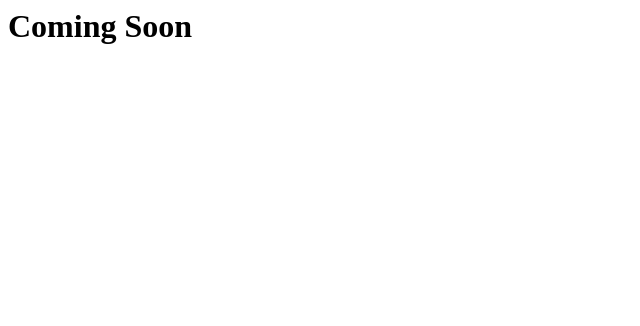
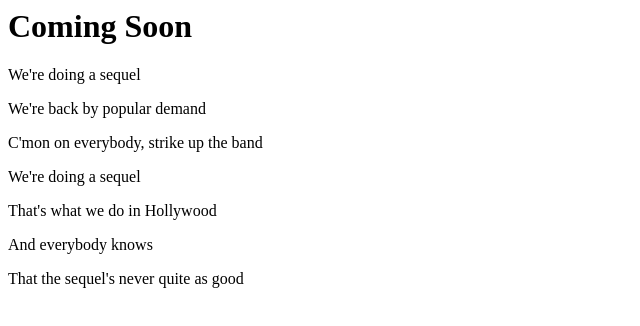
Before and after one commit to ezra-build-co/ezra-build-co.github.io, a plain HTML site: page index.html in a window 1280 px wide. Shown: the whole page, without its empty margins (0-640 px from the left). Drawn offline with Linux system fonts and the light colour scheme.

Commit message:
Add additional content to index.html

```diff
--- a/index.html
+++ b/index.html
@@ -1 +1,8 @@
 <h1>Coming Soon</h1>
+<p>We're doing a sequel</p>
+<p>We're back by popular demand</p>
+<p>C'mon on everybody, strike up the band</p>
+<p>We're doing a sequel</p>
+<p>That's what we do in Hollywood</p>
+<p>And everybody knows</p>
+<p>That the sequel's never quite as good</p>
```
